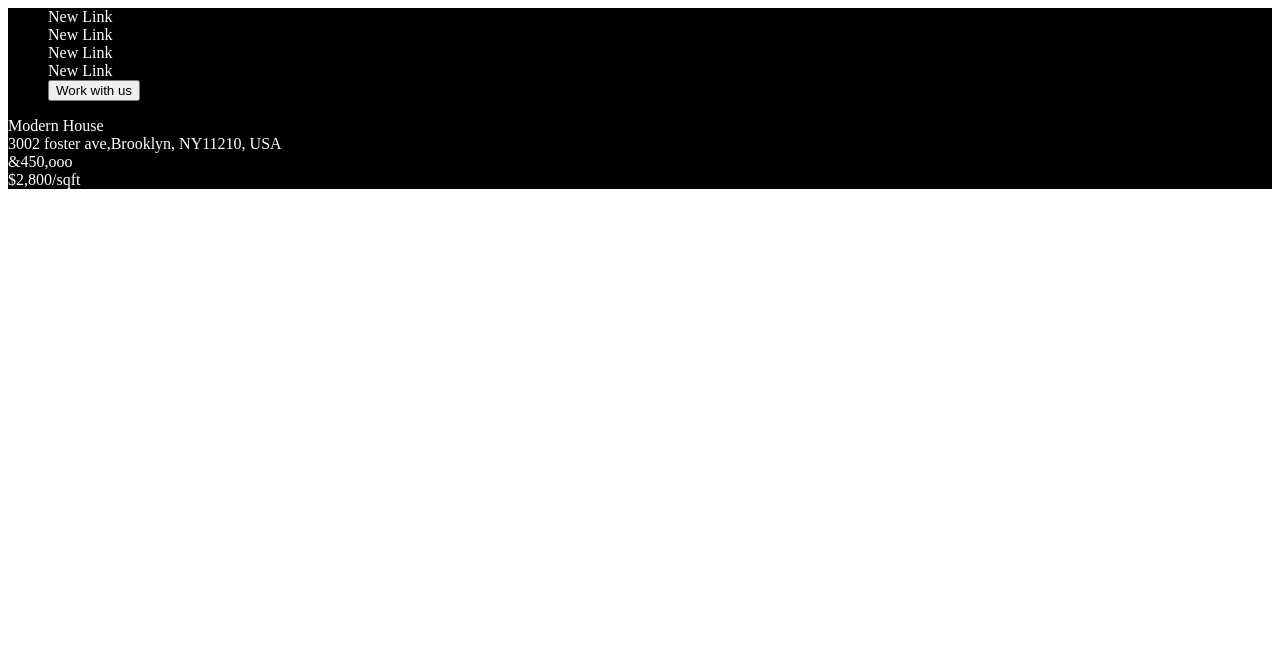
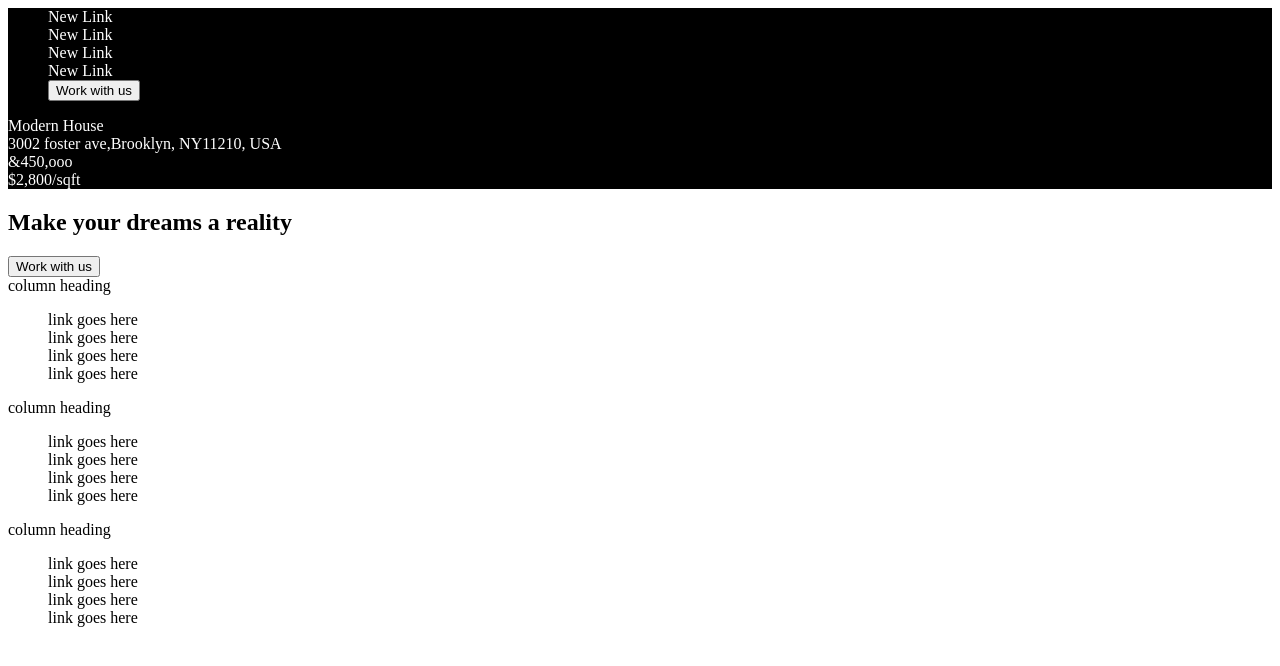
Before and after one commit to katampoi/week-2-IP, a plain HTML site: page page.html in a window 1280 px wide. Drawn offline with Linux system fonts and the light colour scheme.

Commit message:
created the html structure for  make your dream a reality section

```diff
--- a/page.html
+++ b/page.html
@@ -7,7 +7,7 @@
     <link rel="stylesheet" href="./assets/css/page.css">
 </head>
  <body>
-          <section class="modern">
+  <section class="modern">
             <nav>
                 <div>
                   <ul class="list">
@@ -24,9 +24,47 @@
                     <div>&450,ooo <br> $2,800/sqft </div>
                 </p>
               </nav>
-          </section>
+  </section>
 
-
+  <div>
+            <section class="make">
+                <div> <h1>Make your dreams a reality</h1> </div>
+                <div> <button>Work with us </button></div>
+                <div>
+                    <div>column heading</div>
+                    <div>
+                        <ul>
+                            <li>link goes here </li>
+                            <li>link goes here </li>
+                            <li>link goes here </li>
+                            <li>link goes here </li>
+                        </ul>
+                    </div>
+                </div>
+                <div>
+                 <div>column heading</div>
+                 <div>
+                     <ul>
+                         <li>link goes here </li>
+                         <li>link goes here </li>
+                         <li>link goes here </li>
+                         <li>link goes here </li>
+                     </ul>
+                 </div>
+                </div>
+                <div>
+                 <div>column heading</div>
+                 <div>
+                     <ul>
+                         <li>link goes here </li>
+                         <li>link goes here </li>
+                         <li>link goes here </li>
+                         <li>link goes here </li>
+                     </ul>
+                 </div>
+                </div>
+            </section>
+   </div>
 
 
 
```
